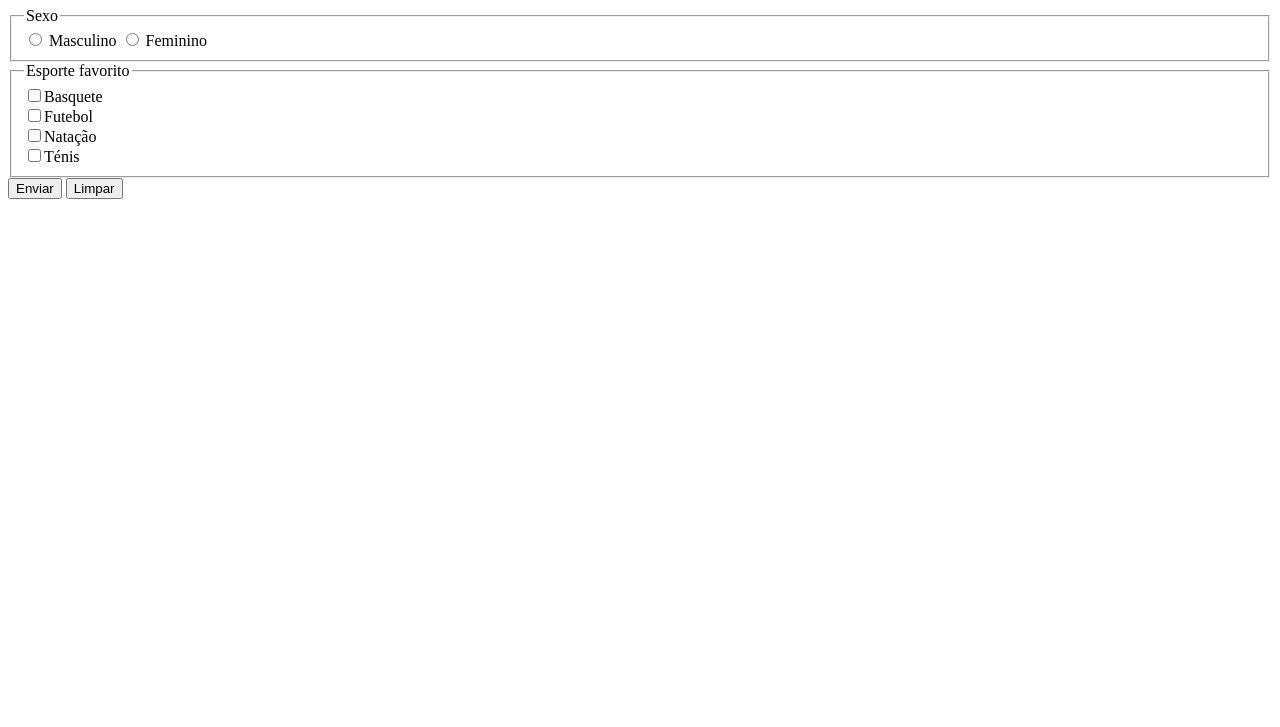
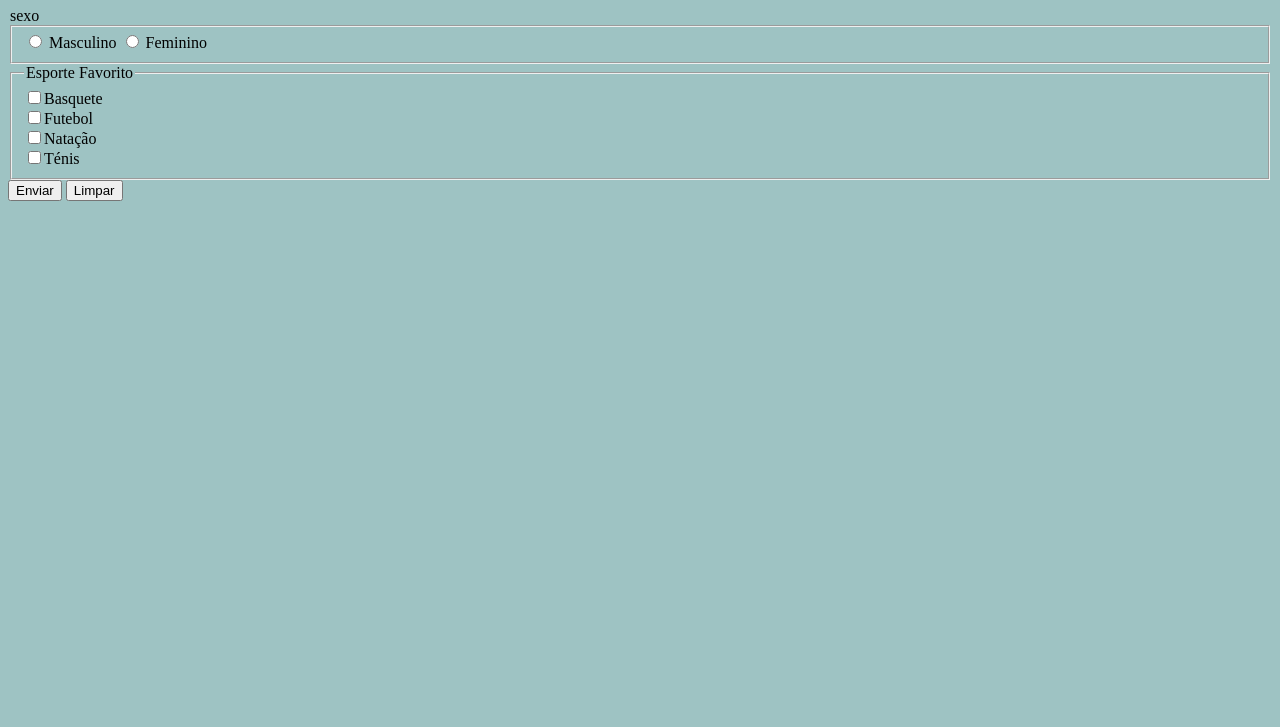
Before and after one commit to danielcutrim/html-css, a plain HTML site: page formulario/index005.html in a window 1280 px wide. Shown: the part 73-800 px from the top of the page. Drawn offline with Linux system fonts and the light colour scheme.

Commit message:
revisado concertado

```diff
--- a/formulario/index005.html
+++ b/formulario/index005.html
@@ -3,42 +3,36 @@
 <head>
     <meta charset="UTF-8">
     <meta name="viewport" content="width=device-width, initial-scale=1.0">
+
     <title>Checbox</title>
 </head>
+<style>
+body{
+    background-color: rgb(158, 195, 195);
+}
+
+
+</style>
 <body>
     <h1>Fomulario005</h1>
 
 <form action="cadastro.php" method="get">
+
+    <legend>sexo</legend>
     <fieldset>
-        <legend>Sexo</legend>
-<input type="radio" name="sexo" id="isxmas" value="M"> <label for="isxmas">Masculino</label>
-<input type="radio" name="sexo" id="isxfam" value="F"> <label for="isxfam">Feminino</label>
-
-
-
-
+        <input type="radio" name="sexo" id="isxma" value="M"> <label for="isxma" nome="sexo" id="isxma">Masculino</label>
+        <input type="radio" name="sexo" id="isxfm" value="F"> <label for="isxfm" nome="sexo" id="isxfm">Feminino</label>
     </fieldset>
-
-
-
-
-
-
 <fieldset>
-<legend>Esporte favorito</legend>
-<label for="iesbas"><input type="checkbox" name="esbas" id="iesbas">Basquete <br></label>
-<label for="iesfut"><input type="checkbox" name="esfut" id="iesfut">Futebol <br></label>
-<label for="iesnat"><input type="checkbox" name="esnat" id="iesnat">Natação <br></label>
-<label for="iesten"><input type="checkbox" name="esten" id="iesten">Ténis <br></label>
+    <legend>Esporte Favorito</legend>
+    <label for="iesbas"> <input type="checkbox" name="esbas" id="iesbas">Basquete</label> <br>
+<label for="iesfut"> <input type="checkbox" name="esfut" id="iesfut">Futebol</label> <br>
+<label for="iesnat"> <input type="checkbox" name="esnat" id="iesnat">Natação</label> <br>
+<label for="iesten"> <input type="checkbox" name="esten" id="iesten">Ténis</label> <br>
 </fieldset>
-
-
-
 <input type="submit" value="Enviar">
 <input type="reset" value="Limpar">
 
 
-
-
 </body>
 </html>
```
